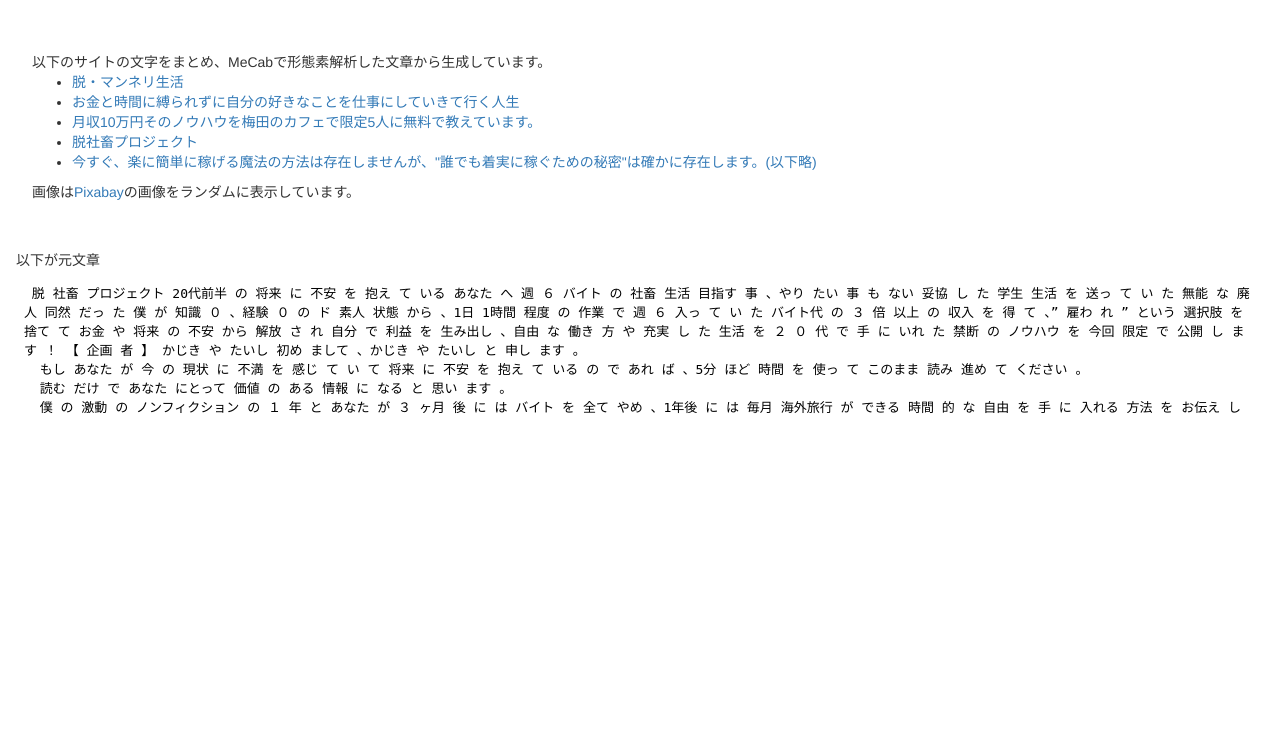
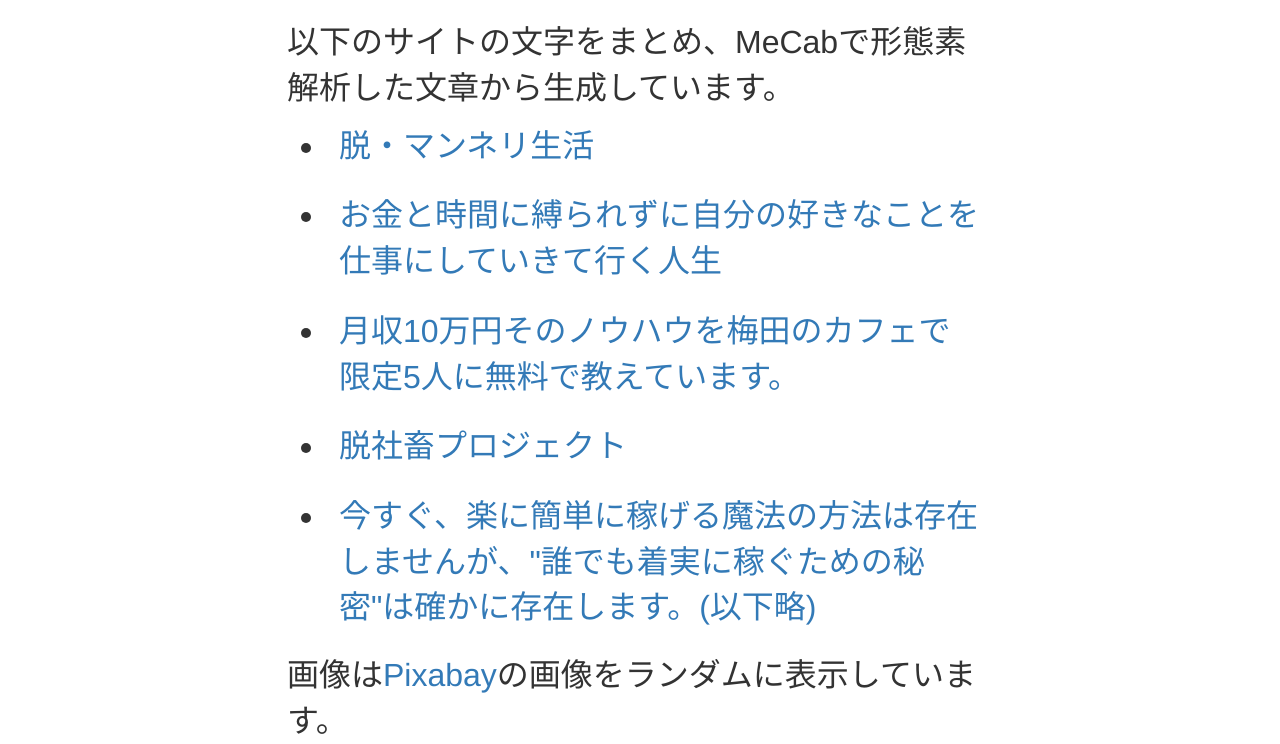
Before and after one commit to SunSki/my-first-blog, a Django app: page /txtGen/raw/ in a window 1280 px wide. Shown: the part 130-874 px from the top of the page. Before the commit the page ends 544 px from the top, so only its background shows below. Run offline with Django 3.2, Linux system fonts and the light colour scheme; style sheets or scripts are compiled from the project's sources; some libraries are stand-ins or nearby versions.

Commit message:
browser test_4

```diff
--- a/blog/static/scss/txtGen.scss
+++ b/blog/static/scss/txtGen.scss
@@ -14,15 +14,14 @@
     }
 }
 
+@media (min-width: 748px){
+    .container {
+        max-width: 736px;
+    }
+}
 
 .txtGen {
     padding-top: 48px;
-
-    @media (min-width: 736px){
-        container {
-            max-width: 736px;
-        }
-    }
 
     &_title{
         padding: 32px;
--- a/blog/templates/blog/text_generate_raw.html
+++ b/blog/templates/blog/text_generate_raw.html
@@ -18,6 +18,21 @@
                 copyButton.parentNode.insertBefore(div, copyButton.nextSibling);
             }
         </script> -->
+        <style>
+            li{
+                padding: 12px;
+            }
+
+            .container{
+                font-size: 32px;
+            }
+
+            @media (min-width: 748px){
+                .container {
+                    max-width: 736px;
+                }
+            }
+        </style>
     </head>
 
     <nav class="navbar navbar-default">
@@ -31,7 +46,7 @@
         </div>
     </nav>
 
-    <div style="padding:32px;">
+    <div class="container">
         <div>以下のサイトの文字をまとめ、MeCabで形態素解析した文章から生成しています。</div>
         <ul>
             <li><a href="https://yoshi-muneko.blogspot.com/p/twitter.html">脱・マンネリ生活</a></li>
@@ -45,11 +60,11 @@
         </div>
     </div>
 
-    <div style="padding: 16px;">
+    <!-- <div style="padding: 16px;">
         <div>以下が元文章</div>
         <div id="copyTarget">
             <object data="{% sass_src 'text/splitted_text.txt' %}" type="text/plain" width="100%" height="100%"></object>
         </div>
-    </div>
+    </div> -->
 
 </html>
```
